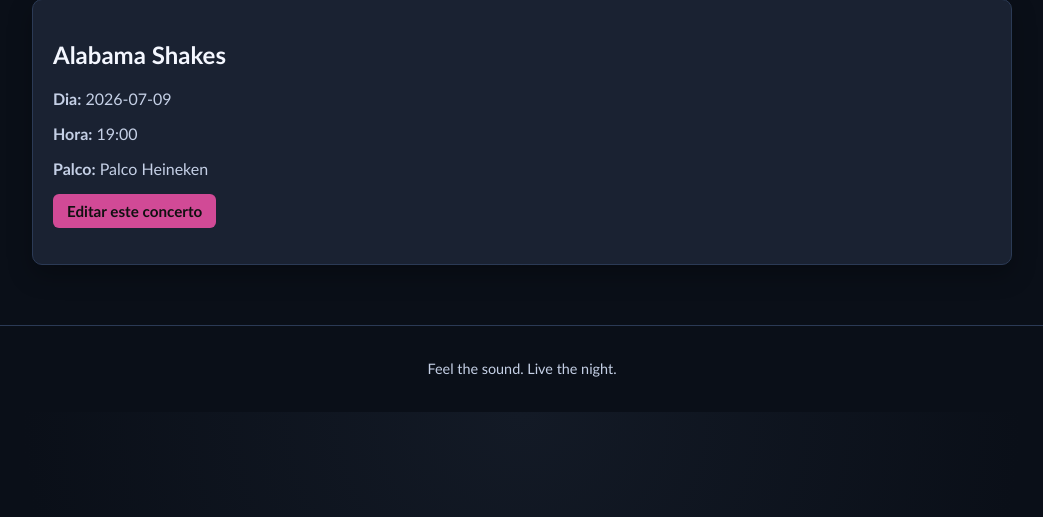
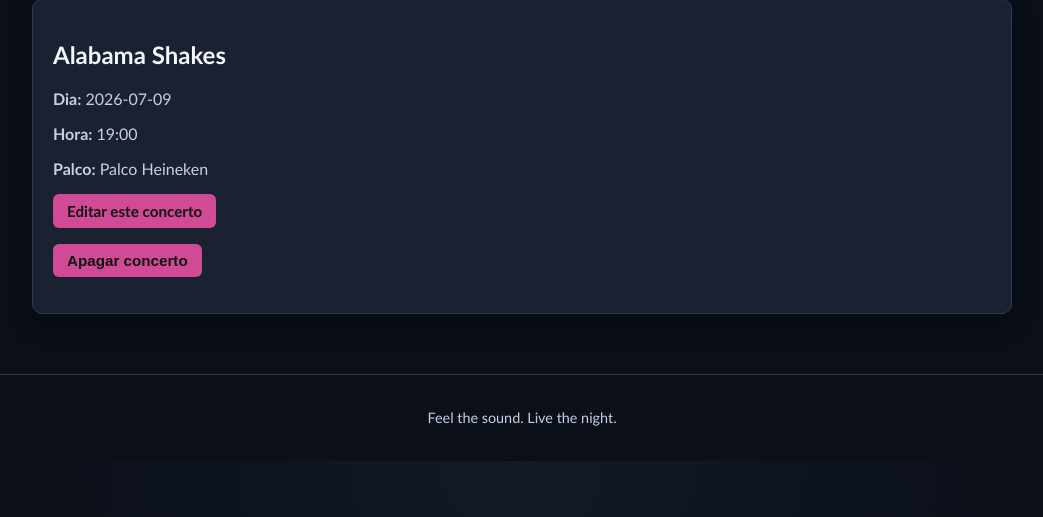
Before and after one commit to Vinicius-V-C/festival-form-a22405793, a Django app: page /concertos/4/ in a window 1280 px wide. Shown: the part 231-748 px from the top of the page, without its empty margins (118-1161 px from the left). Run offline with Django 5.2, Linux system fonts and the light colour scheme; data comes from the database, SQL or seed files in the repository; both versions use the stored data as it was after the commit.

Commit message:
feito até o apagar

```diff
--- a/festival/forms.py
+++ b/festival/forms.py
@@ -6,7 +6,7 @@ from .models import Concerto, Palco
 class ConcertoForm(forms.ModelForm):
     class Meta:
         model = Concerto
-        fields = ["hora"]
+        fields =  ['banda', 'dia', 'hora', 'palco']
 
 
 class PalcoForm(forms.ModelForm):
--- a/festival/templates/festival/concerto.html
+++ b/festival/templates/festival/concerto.html
@@ -8,6 +8,10 @@
         <p><strong>Hora:</strong> {{ concerto.hora }}</p>
         <p><strong>Palco:</strong> {{ concerto.palco }}</p>
         <p><a href="{% url 'editar_concerto' concerto.id %}" class="btn">Editar este concerto</a></p>
+        <p><form method="POST" action="{% url 'apagar_concerto' concerto.id %}">
+            {% csrf_token %}
+            <button type="submit" class="btn">Apagar concerto</button>
+        </form></p>
     </article>
 
 
--- a/festival/urls.py
+++ b/festival/urls.py
@@ -7,4 +7,5 @@ urlpatterns = [
     path('palcos/', views.palcos_view, name='palcos'),
     path('concertos/<int:concerto_id>/', views.concerto_view, name='concerto'),
     path('concertos/<int:concerto_id>/editar/', views.editar_concerto_view, name='editar_concerto'),
+    path('concertos/<int:concerto_id>/apagar/', views.apagar_concerto_view, name='apagar_concerto'),
 ]
--- a/festival/views.py
+++ b/festival/views.py
@@ -7,7 +7,7 @@ def index_view(request):
     return render(request, 'festival/index.html')
 
 def dias_view(request):
-    dias = Dia.objects.all()
+    dias = Dia.objects.all().order_by('data')
 
     context = {'dias': dias}
 
@@ -47,3 +47,11 @@ def editar_concerto_view(request, concerto_id):
     }
 
     return render(request, 'festival/editar_concerto.html', context)
+
+def apagar_concerto_view(request, concerto_id):
+    concerto = get_object_or_404(Concerto, id=concerto_id)
+
+    if request.method == 'POST':
+        concerto.delete()
+
+    return redirect('dias')
```
Also changed, not shown: README.md, db.sqlite3.
